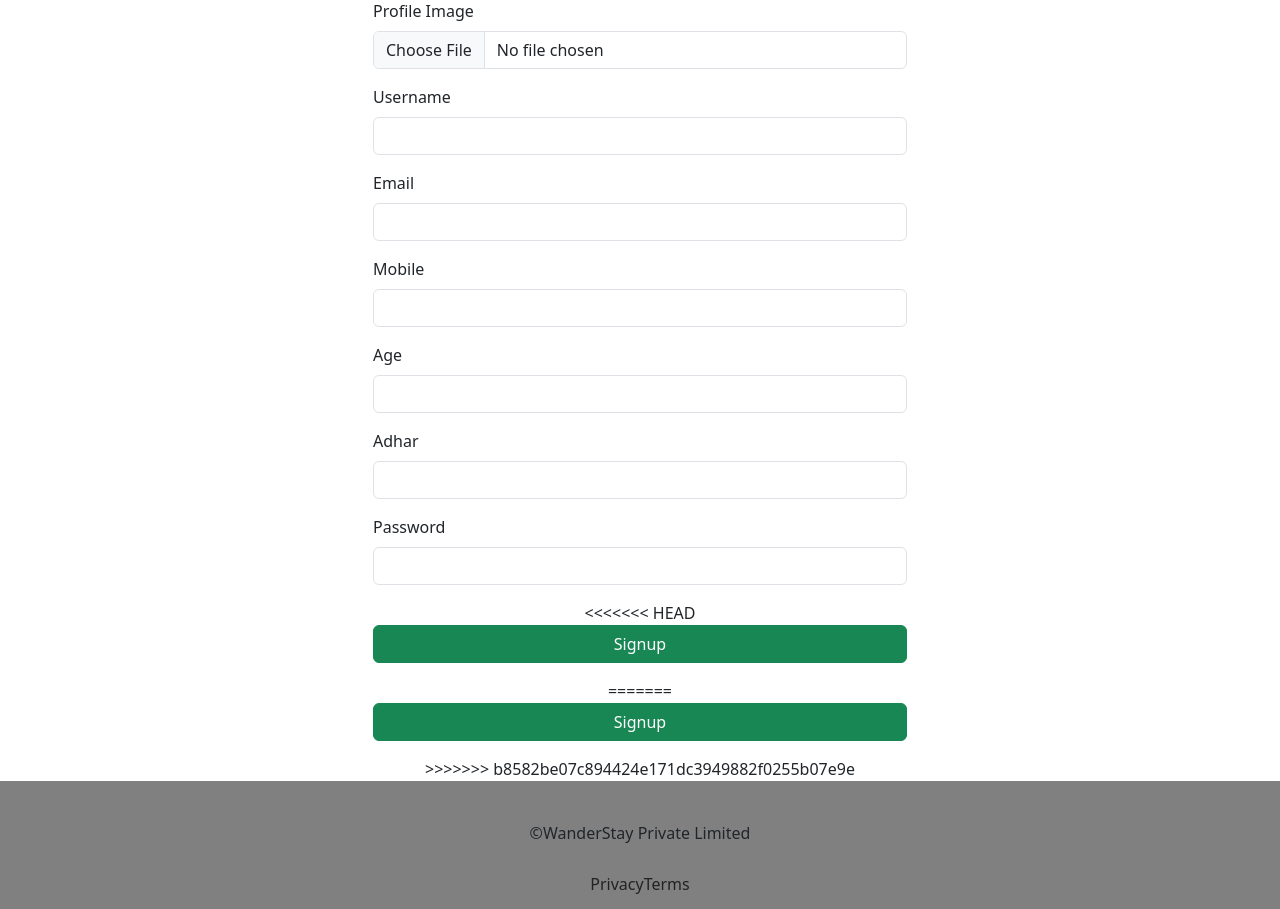
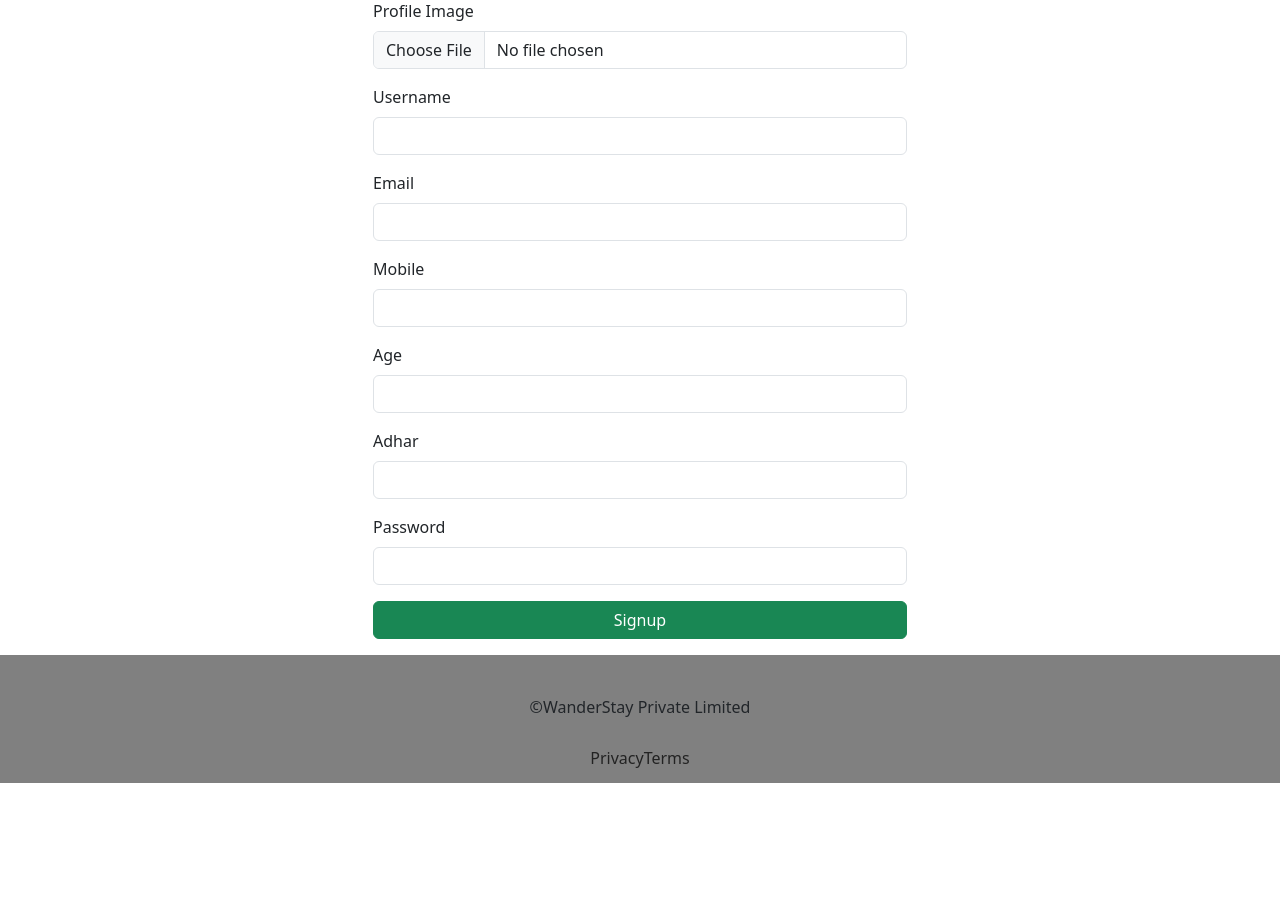
Before and after one commit to makwanagautam41/majorProject, a Node server app: page /signup in a window 1280 px wide. Shown: the part 201-1110 px from the top of the page. After the commit the page ends 984 px from the top, so only its background shows below. Run offline with Node 20, Linux system fonts and the light colour scheme; some libraries are stand-ins or nearby versions.

Commit message:
Update signup.ejs

```diff
--- a/views/users/signup.ejs
+++ b/views/users/signup.ejs
@@ -90,13 +90,9 @@
           <div class="invalid-feedback">Password is required</div>
         </div>
         <div class="text-center">
-<<<<<<< HEAD
           <button id="button" type="submit" class="btn btn-success w-100 mb-3">
             Signup
           </button>
-=======
-          <button id="button" type="submit" class="btn btn-success w-100 mb-3">Signup</button>
->>>>>>> b8582be07c894424e171dc3949882f0255b07e9e
         </div>
       </form>
     </div>
```
